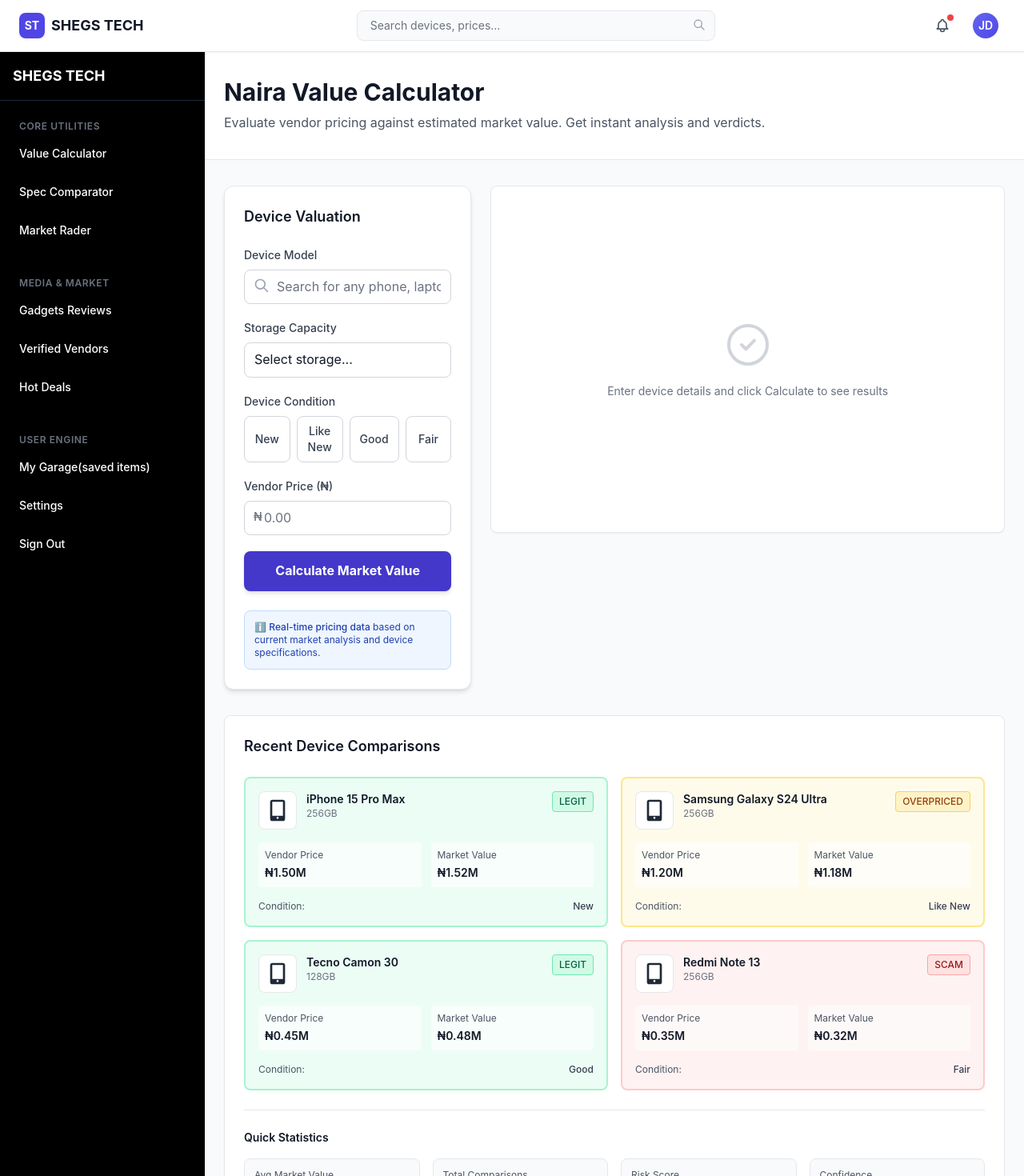
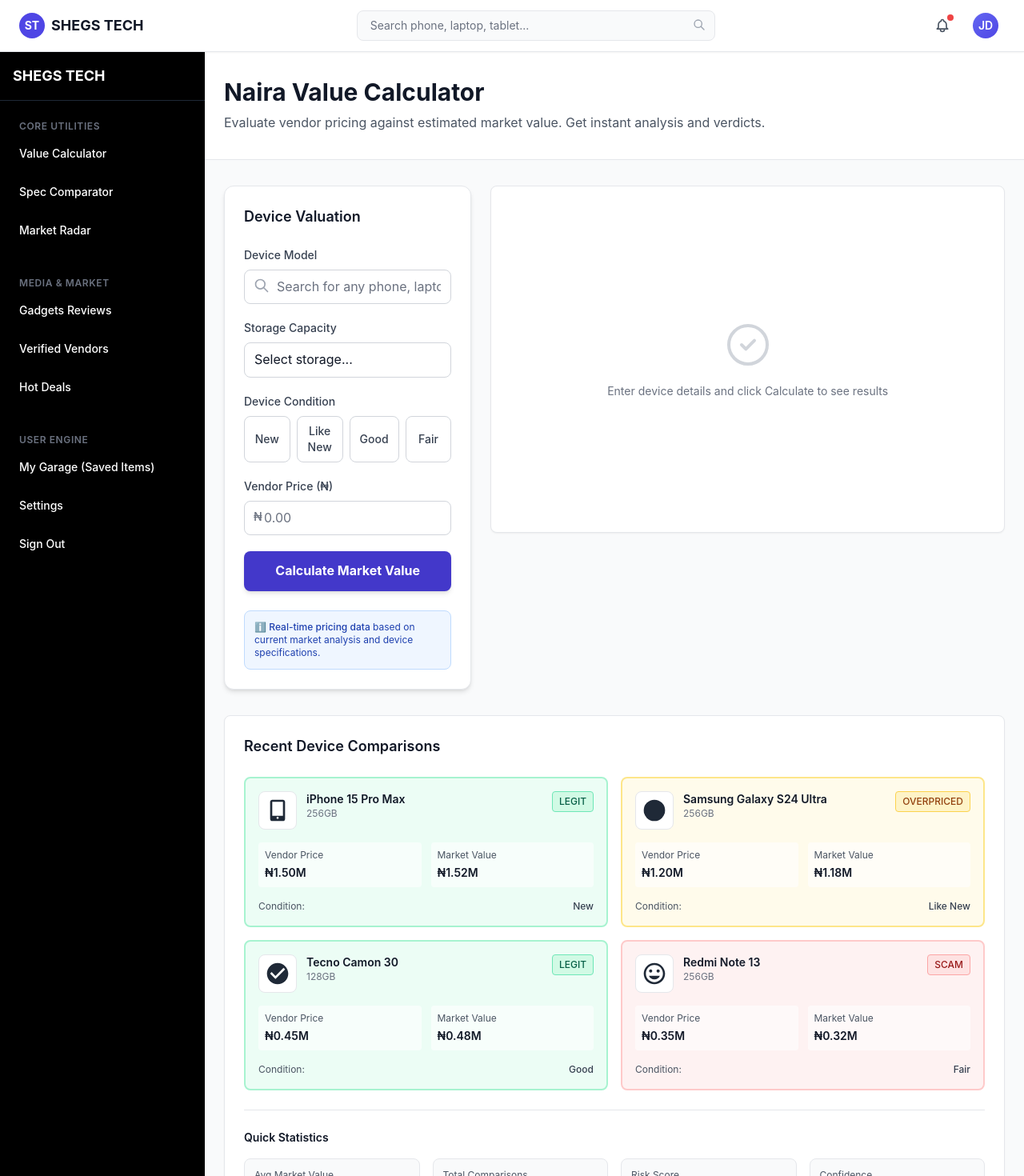
Before and after one commit to akinyemioluwaseun345-lgtm/shegstech-frontend, a Next.js app: page / in a window 1280 px wide. Shown: the top 1470 px of the page at 80% size. Built offline with nearby package versions, Linux system fonts and the light colour scheme.

Commit message:
feat: update DeviceComparison icons and Header placeholder text; fix Sidebar label typo; add Sidebar footer
Co-authored-by: akinyemioluwaseun345-lgtm <300666581+akinyemioluwaseun345-lgtm@users.noreply.github.com>

```diff
--- a/components/DeviceComparison.tsx
+++ b/components/DeviceComparison.tsx
@@ -41,7 +41,7 @@ export const DeviceComparison: React.FC<DeviceComparisonProps> = ({
       verdict: 'OVERPRICED',
       icon: (
         <svg className="w-8 h-8" fill="currentColor" viewBox="0 0 24 24">
-          <path d="M17 2H7c-1.1 0-2 .9-2 2v16c0 1.1.9 2 2 2h10c1.1 0 2-.9 2-2V4c0-1.1-.9-2-2-2zm-5 18c-.55 0-1-.45-1-1s.45-1 1-1 1 .45 1 1-.45 1-1 1zm5-3H7V4h10v13z" />
+          <circle cx="12" cy="12" r="10" />
         </svg>
       ),
     },
@@ -55,7 +55,7 @@ export const DeviceComparison: React.FC<DeviceComparisonProps> = ({
       verdict: 'LEGIT',
       icon: (
         <svg className="w-8 h-8" fill="currentColor" viewBox="0 0 24 24">
-          <path d="M17 2H7c-1.1 0-2 .9-2 2v16c0 1.1.9 2 2 2h10c1.1 0 2-.9 2-2V4c0-1.1-.9-2-2-2zm-5 18c-.55 0-1-.45-1-1s.45-1 1-1 1 .45 1 1-.45 1-1 1zm5-3H7V4h10v13z" />
+          <path d="M12 2C6.48 2 2 6.48 2 12s4.48 10 10 10 10-4.48 10-10S17.52 2 12 2zm-2 15l-5-5 1.41-1.41L10 14.17l7.59-7.59L19 8l-9 9z" />
         </svg>
       ),
     },
@@ -69,7 +69,7 @@ export const DeviceComparison: React.FC<DeviceComparisonProps> = ({
       verdict: 'SCAM',
       icon: (
         <svg className="w-8 h-8" fill="currentColor" viewBox="0 0 24 24">
-          <path d="M17 2H7c-1.1 0-2 .9-2 2v16c0 1.1.9 2 2 2h10c1.1 0 2-.9 2-2V4c0-1.1-.9-2-2-2zm-5 18c-.55 0-1-.45-1-1s.45-1 1-1 1 .45 1 1-.45 1-1 1zm5-3H7V4h10v13z" />
+          <path d="M12 2C6.48 2 2 6.48 2 12s4.48 10 10 10 10-4.48 10-10S17.52 2 12 2zm0 18c-4.42 0-8-3.58-8-8s3.58-8 8-8 8 3.58 8 8-3.58 8-8 8zm3.5-9c.83 0 1.5-.67 1.5-1.5S16.33 8 15.5 8 14 8.67 14 9.5s.67 1.5 1.5 1.5zm-7 0c.83 0 1.5-.67 1.5-1.5S9.33 8 8.5 8 7 8.67 7 9.5 7.67 11 8.5 11zm3.5 6.5c2.33 0 4.31-1.46 5.11-3.5H6.89c.8 2.04 2.78 3.5 5.11 3.5z" />
         </svg>
       ),
     },
--- a/components/Header.tsx
+++ b/components/Header.tsx
@@ -23,7 +23,7 @@ export const Header: React.FC<HeaderProps> = ({ onMenuToggle }) => {
           </button>
 
           <div className="flex items-center gap-2">
-            <div className="w-8 h-8 bg-indigo-600 rounded-lg flex items-center justify-center">
+            <div className="w-8 h-8 bg-indigo-600 rounded-2xl flex items-center justify-center">
               <span className="text-white font-bold text-sm">ST</span>
             </div>
             <span className="font-bold text-lg hidden sm:inline text-gray-900">SHEGS TECH</span>
@@ -35,7 +35,7 @@ export const Header: React.FC<HeaderProps> = ({ onMenuToggle }) => {
           <div className="relative w-full">
             <input
               type="text"
-              placeholder="Search devices, prices..."
+              placeholder="Search phone, laptop, tablet..."
               className="w-full px-4 py-2 bg-gray-50 border border-gray-200 rounded-lg text-sm placeholder-gray-500 focus:outline-none focus:ring-2 focus:ring-indigo-500 focus:border-transparent transition-smooth"
             />
             <svg className="absolute right-3 top-2.5 w-4 h-4 text-gray-400" fill="none" stroke="currentColor" viewBox="0 0 24 24">
--- a/components/Sidebar.tsx
+++ b/components/Sidebar.tsx
@@ -24,7 +24,7 @@ export const Sidebar: React.FC<SidebarProps> = ({ isOpen = true, onClose }) => {
       items: [
         { label: 'Value Calculator', icon: null },
         { label: 'Spec Comparator', icon: null },
-        { label: 'Market Rader', icon: null },
+        { label: 'Market Radar', icon: null },
       ],
     },
     {
@@ -38,7 +38,7 @@ export const Sidebar: React.FC<SidebarProps> = ({ isOpen = true, onClose }) => {
     {
       title: 'User Engine',
       items: [
-        { label: 'My Garage(saved items)', icon: null },
+        { label: 'My Garage (Saved Items)', icon: null },
         { label: 'Settings', icon: null },
         { label: 'Sign Out', icon: null },
       ],
@@ -57,7 +57,7 @@ export const Sidebar: React.FC<SidebarProps> = ({ isOpen = true, onClose }) => {
 
       {/* Sidebar */}
       <aside
-        className={`fixed left-0 top-0 bottom-0 w-64 bg-black text-white overflow-y-auto transition-transform duration-300 lg:static lg:translate-x-0 z-40 ${
+        className={`fixed left-0 top-0 bottom-0 w-64 bg-black text-white overflow-y-auto transition-transform duration-300 lg:static lg:translate-x-0 z-40 flex flex-col ${
           isOpen ? 'translate-x-0' : '-translate-x-full'
         }`}
       >
@@ -75,7 +75,7 @@ export const Sidebar: React.FC<SidebarProps> = ({ isOpen = true, onClose }) => {
         </div>
 
         {/* Navigation */}
-        <nav className="p-4 space-y-8">
+        <nav className="p-4 space-y-8 flex-1">
           {navSections.map((section) => (
             <div key={section.title}>
               <h3 className="px-2 py-2 text-xs font-semibold text-gray-500 uppercase tracking-wider">
@@ -95,6 +95,11 @@ export const Sidebar: React.FC<SidebarProps> = ({ isOpen = true, onClose }) => {
             </div>
           ))}
         </nav>
+
+        {/* Footer */}
+        <div className="p-4 border-t border-gray-800">
+          <p className="text-xs text-gray-500 text-center">App Version v1.0.0</p>
+        </div>
       </aside>
     </>
   );
```
